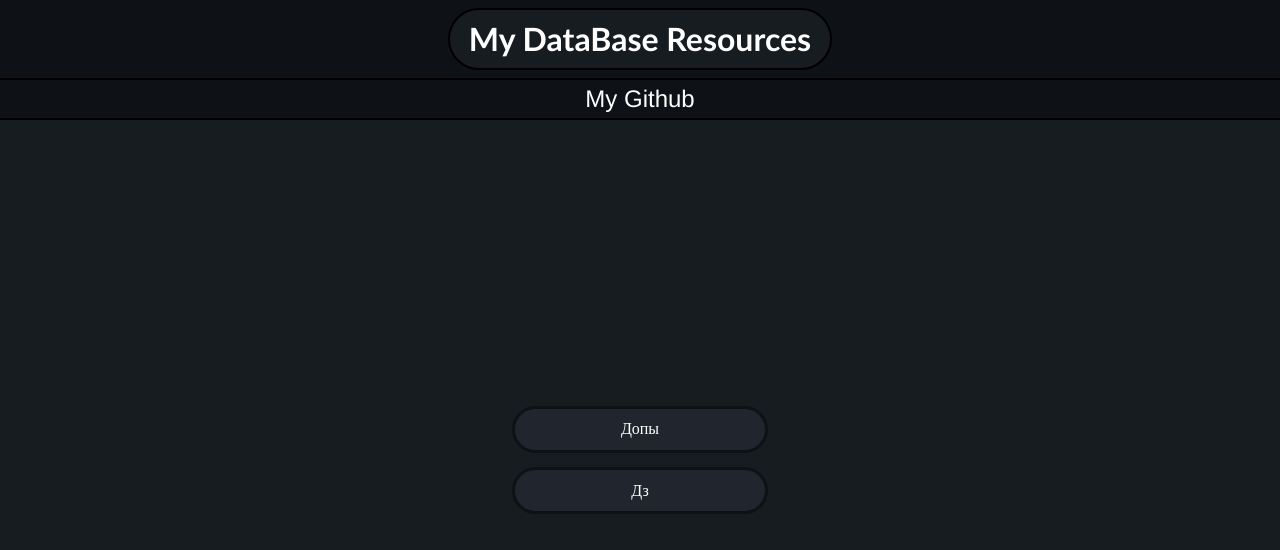
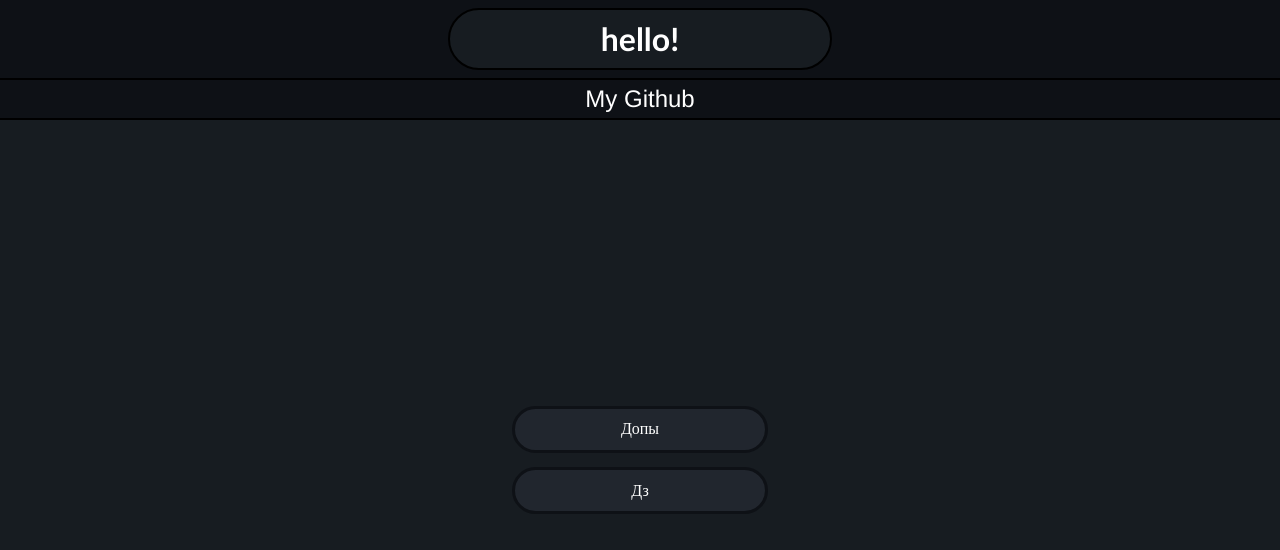
Before and after one commit to hpt1mee/My-storage, a plain HTML site: page html/index.html in a window 1280 px wide. Drawn offline with Linux system fonts and the light colour scheme; some packages are replaced by stand-ins of ours; a script that the page names is missing.

Commit message:
Adding smth

```diff
--- a/html/index.html
+++ b/html/index.html
@@ -9,7 +9,7 @@
 <body>
 	<header>
 		<div class="rounded-h1">
-			<h1>My DataBase Resources</h1>
+			<h1>hello!</h1>
 		</div>
 	</header>
 	<div class="t2">
```
